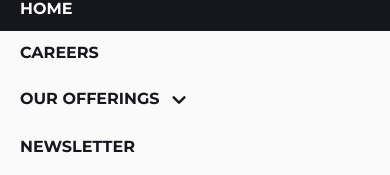
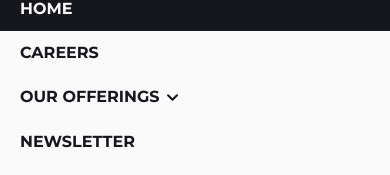
Before and after one commit to mritunjaysaha/project-1, a Next.js app: page / in a window 390 px wide. Both pictures are taken after a click on the icon 355 px from the left and 35 px from the top of the page. Shown: the part 140-315 px from the top of the page. Built offline with nearby package versions, Linux system fonts and the light colour scheme.

Commit message:
placed the angle brackets in a span tag

```diff
--- a/src/navbar.jsx
+++ b/src/navbar.jsx
@@ -37,8 +37,14 @@ function MobileSubMenu({ name, subMenuData, handleClose }) {
     return (
         <div className={`${styles.hideOnDesktop}`}>
             <li onClick={handleOnClick}>
-                {name}{" "}
-                {!open ? <UilAngleDown size="30" /> : <UilAngleUp size="30" />}
+                {name}
+                <span>
+                    {!open ? (
+                        <UilAngleDown size="25" />
+                    ) : (
+                        <UilAngleUp size="25" />
+                    )}
+                </span>
             </li>
             <ul
                 id="mobile-sub-menu"
```
